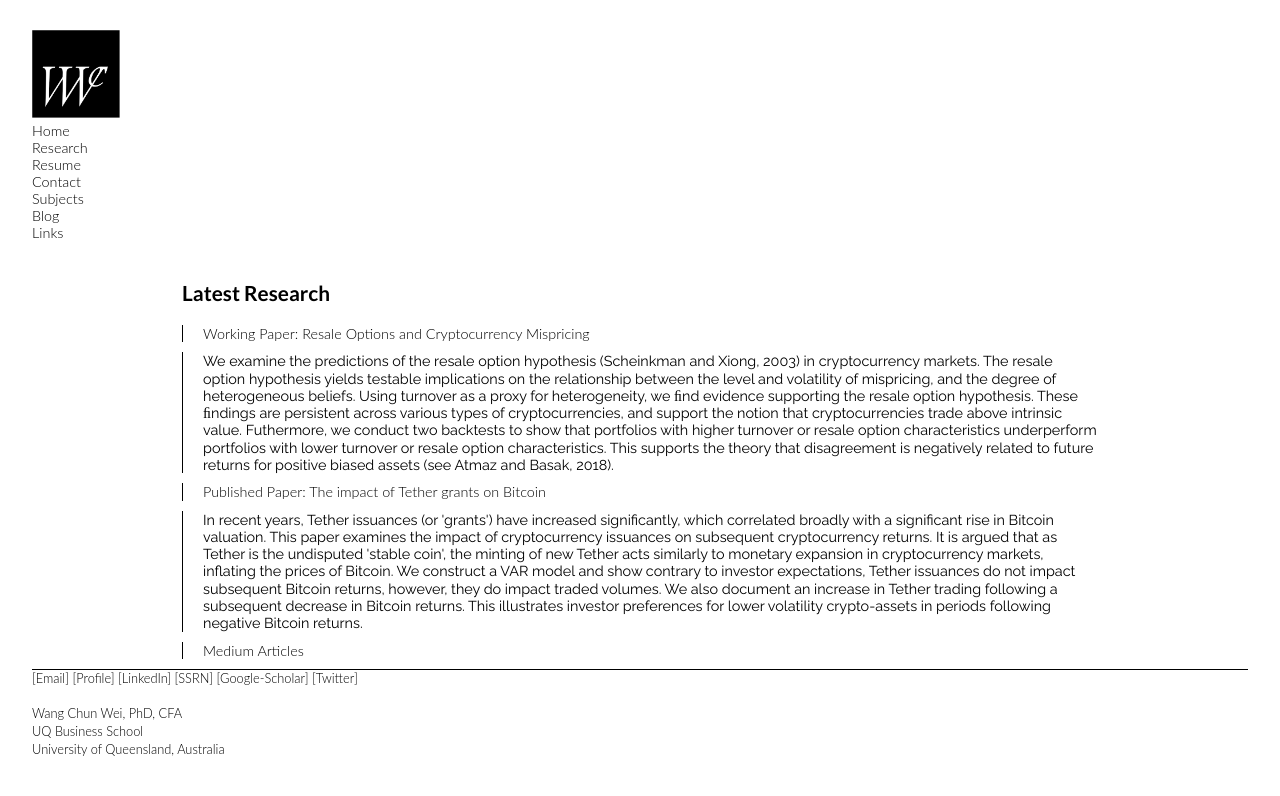
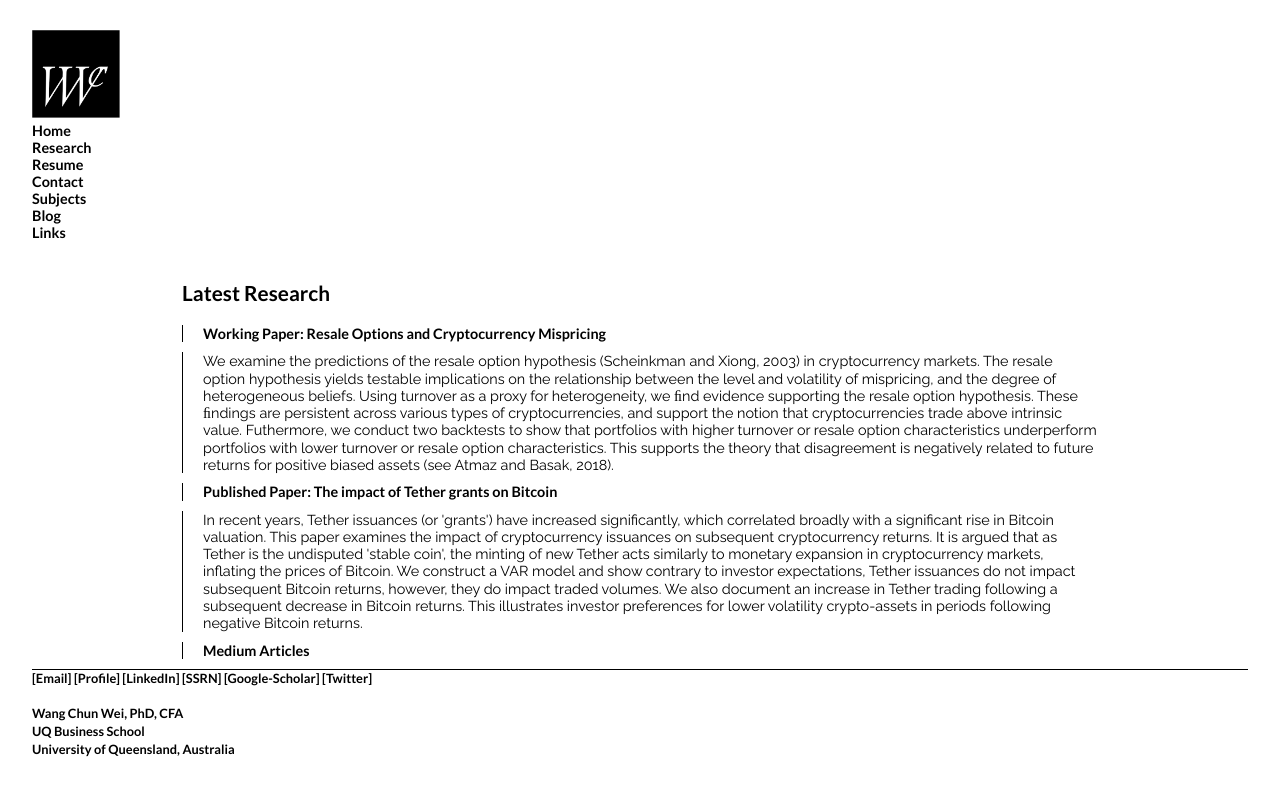
Before and after one commit to weiwangchun/weiwangchun.github.io, a Jekyll site: the page built from index.html, in a window 1280 px wide. Shown: the top 796 px of the page. Built offline with Jekyll 4.4.1, drawn with Linux system fonts in a browser that asks for light colours.

Commit message:
Update main.css

```diff
--- a/css/main.css
+++ b/css/main.css
@@ -6,7 +6,7 @@ body {
 }
 
 nav ul {
-    font-family: 'Lato Light', sans-serif;
+    font-family: 'Lato', sans-serif;
     padding: 0px;
     margin: 0px;
     list-style: none;
@@ -22,7 +22,7 @@ nav ul li {
 
 
 footer ul {
-    font-family: 'Lato Light', sans-serif;
+    font-family: 'Lato', sans-serif;
     padding: 0px;
     margin: 0px;
     list-style: none;
@@ -39,7 +39,7 @@ footer ul li {
 a {
     text-decoration: none;
     color: #000000;
-    font-family: 'Lato Light', sans-serif;
+    font-family: 'Lato', sans-serif;
 }
 
 a:hover {
@@ -70,7 +70,7 @@ h3 {
 p4 {
     font-size: 0.8em;
 	font-weight: lighter;
-    font-family:'Lato Light', sans-serif;
+    font-family:'Lato', sans-serif;
 }
 
 
```
